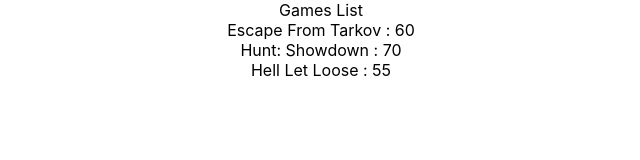
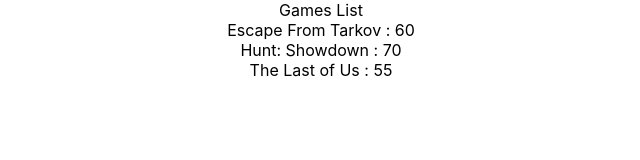
Before and after one commit to amberhasan/react-redux, a React (Create React App) app: page / in a window 1280 px wide. Shown: the top 160 px of the page, without its empty margins (319-959 px from the left). Built offline with nearby package versions, Linux system fonts and the light colour scheme.

Commit message:
List of games

```diff
--- a/src/Products/ProductsList.tsx
+++ b/src/Products/ProductsList.tsx
@@ -7,7 +7,7 @@
 const initialProducts = [
     {title: 'Escape From Tarkov', price: 60, id: 'eft'},
     {title: 'Hunt: Showdown', price: 70, id: 'hunt'},
-    {title: 'Hell Let Loose', price: 55, id: 'hil'},
+    {title: 'The Last of Us', price: 55, id: 'hil'},
 ]
 const ProductsList: React.FC<ProductsListProps> = ({}) => {
     return (
```
